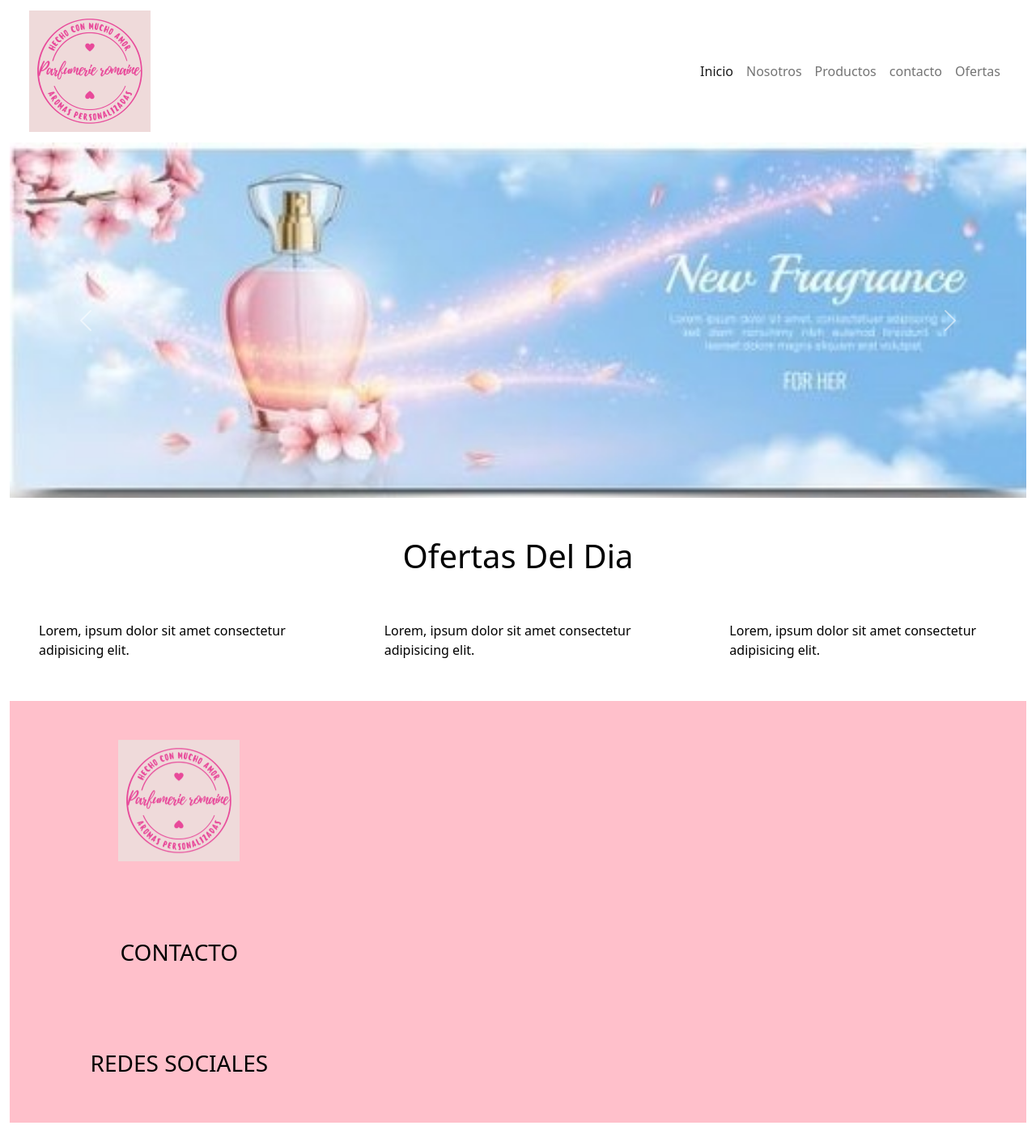
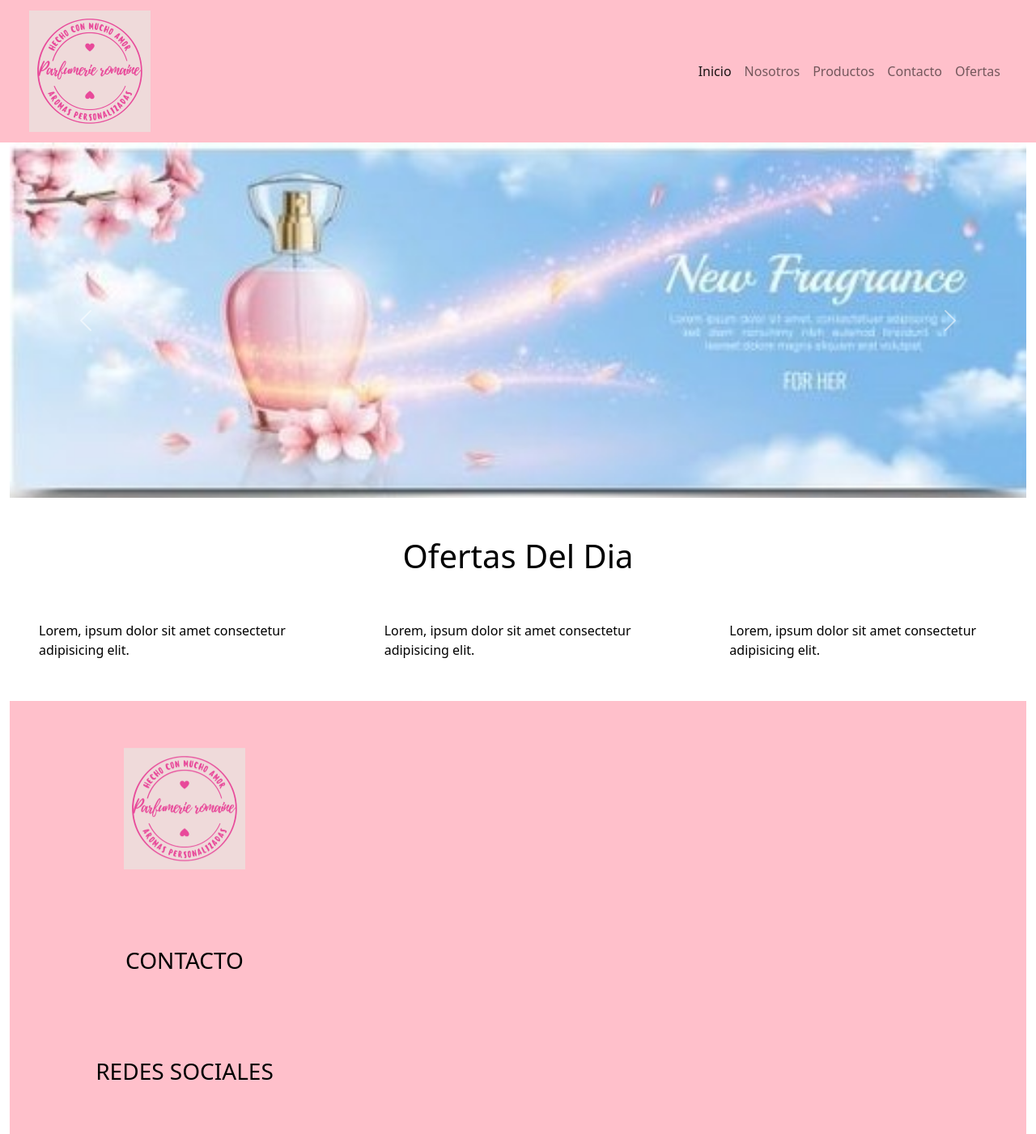
Before and after one commit to AgustinRomero12/Sass-entrega-parte-1, a plain HTML site: page pages/ofertas-productos.html in a window 1280 px wide. Shown: the top 1401 px of the page at 81% size. Drawn offline with nearby package versions, Linux system fonts and the light colour scheme; files that its build step writes are made by us from their sources.

Commit message:
modficiacion al proyecto final 2da parte

```diff
--- a/css/estilo.css
+++ b/css/estilo.css
@@ -18,7 +18,7 @@ main {
 div h2 {
     color:black
 }
-.nav{
+.Nav{
     Background-color: pink;
 }
 footer{
@@ -29,7 +29,7 @@ footer{
     80%{transform:translateY(-20px);}
 }
 
-footer{
+.footer{
     animation-name: Logoanimado;
     animation-iteration-count:infinite;
     animation-timing-function:calc(10s);
@@ -40,3 +40,8 @@ footer{
     0%{opacity:0;}
     100%{opacity: 1;}
 }
+.footer{
+    justify-content:end;
+    padding:10px;
+
+}
--- a/pages/ofertas-productos.html
+++ b/pages/ofertas-productos.html
@@ -9,7 +9,7 @@
     <!-- LINK CSS BOOTSTRAP -->
     <link href="https://cdn.jsdelivr.net/npm/bootstrap@5.1.3/dist/css/bootstrap.min.css" rel="stylesheet" integrity="sha384-1BmE4kWBq78iYhFldvKuhfTAU6auU8tT94WrHftjDbrCEXSU1oBoqyl2QvZ6jIW3" crossorigin="anonymous">
     <!-- LINK CSS -->
-    <link rel="stylesheet" href="css/estilo.css">
+    <link rel="stylesheet" href="../css/estilo.css">
     <title>Bootstrap</title>
 </head>
 <body>
@@ -17,6 +17,7 @@
     <div class="container-fluid">
         <div class="row">
             <!-- LOGO + NAV -->
+            <div class="Nav">
             <div class="col-12 col-lg-12">
                 <nav class="navbar navbar-expand-lg navbar-light bg-azul">
                     <div class="container-fluid">
@@ -36,7 +37,7 @@
                             <a class="nav-link" href="productos.html">Productos</a>
                           </li>
                           <li class="nav-item">
-                            <a class="nav-link" href="contacto.html">contacto</a>
+                            <a class="nav-link" href="contacto.html">Contacto</a>
                           </li>
                           <li class="nav-item">
                             <a class="nav-link" href="#">Ofertas</a>
@@ -47,7 +48,9 @@
                   </nav>
             </div>
         </div>
+      </div>
         <div class="row">
+
                       <!-- CARRUSEL -->
                       <div class="col-12 col-lg-12">
                         <div id="carouselExampleControls" class="carousel slide" data-bs-ride="carousel">
```
Also changed, not shown: index.html (+3 -4 lines), pages/contacto.html (+3 -2 lines), pages/nosotros.html (+4 -2 lines), pages/productos.html (+4 -2 lines).
